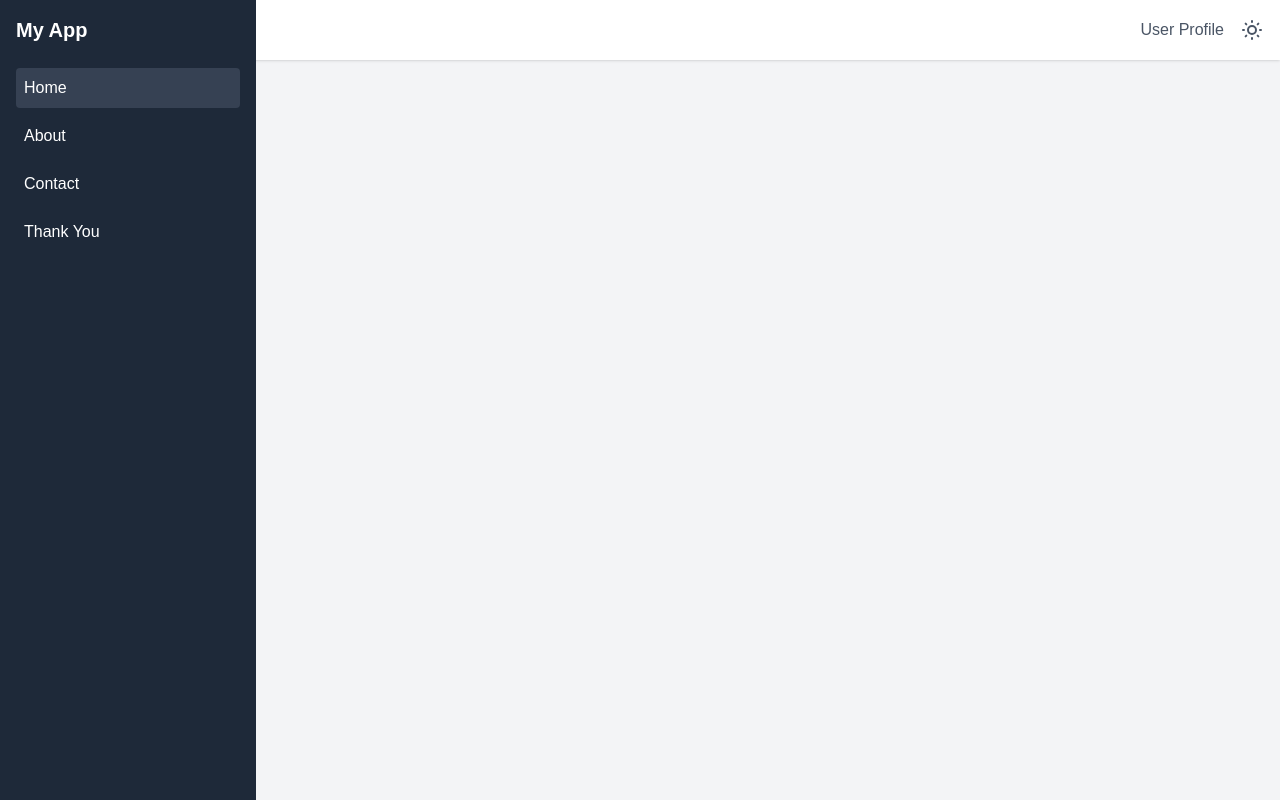
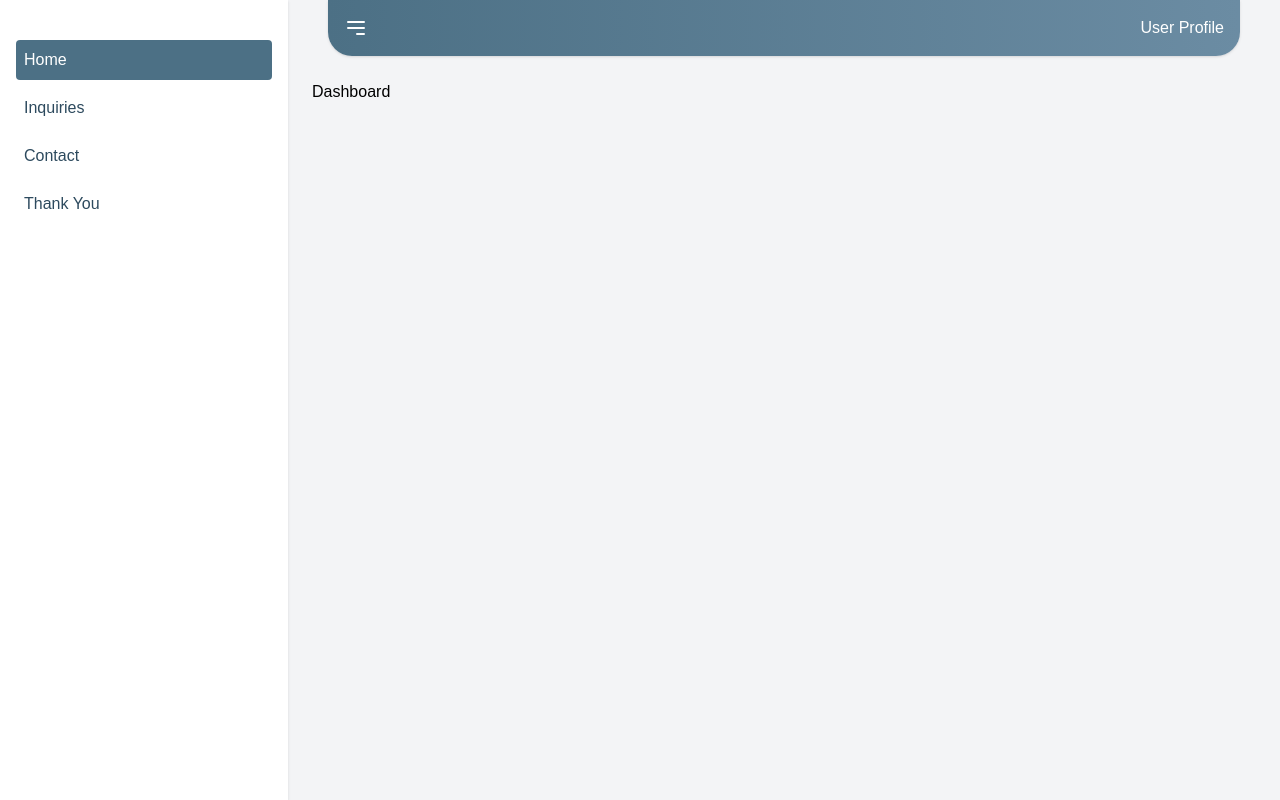
Before and after one commit to marketbytes-devops/almas-survey-webapp, a React (Vite) app in the folder frontend/: page / in a window 1280 px wide. Built offline with nearby package versions, Linux system fonts and the light colour scheme.

Commit message:
updated:: layout

```diff
--- a/frontend/package.json
+++ b/frontend/package.json
@@ -11,6 +11,7 @@
   },
   "dependencies": {
     "@tailwindcss/vite": "^4.1.12",
+    "framer-motion": "^12.23.12",
     "react": "^19.1.1",
     "react-dom": "^19.1.1",
     "react-router": "^7.8.1",
--- a/frontend/src/components/Layout/Sidebar/index.jsx
+++ b/frontend/src/components/Layout/Sidebar/index.jsx
@@ -1,78 +1,73 @@
 import { NavLink } from "react-router";
-import { useState } from "react";
+import { motion } from "framer-motion";
 
-const Sidebar = () => {
-  const [isOpen, setIsOpen] = useState(false);
+const sidebarVariants = {
+  open: { x: 0 },
+  closed: { x: "-100%" },
+};
 
-  const toggleSidebar = () => {
-    setIsOpen(!isOpen);
-  };
+const overlayVariants = {
+  open: { opacity: 0.5 },
+  closed: { opacity: 0 },
+};
 
+const Sidebar = ({ isOpen, toggleSidebar }) => {
   return (
     <>
-      {/* Sidebar */}
-      <div
-        className={`fixed inset-y-0 left-0 w-64 bg-gray-800 text-white transform ${
-          isOpen ? "translate-x-0" : "-translate-x-full"
-        } md:translate-x-0 transition-transform duration-300 ease-in-out z-30`}
+      <motion.div
+        className="fixed inset-y-0 left-0 w-72 bg-white shadow z-30 md:relative"
+        initial="closed"
+        animate={isOpen ? "open" : "closed"}
+        variants={sidebarVariants}
+        transition={{ duration: 0.3, ease: "easeInOut" }}
       >
-        <div className="p-4">
-          <div className="flex justify-between items-center">
-            <h2 className="text-xl font-bold">My App</h2>
-            <button className="md:hidden text-white" onClick={toggleSidebar}>
-              <svg
-                className="w-6 h-6"
-                fill="none"
-                stroke="currentColor"
-                viewBox="0 0 24 24"
-                xmlns="http://www.w3.org/2000/svg"
-              >
-                <path
-                  strokeLinecap="round"
-                  strokeLinejoin="round"
-                  strokeWidth="2"
-                  d="M6 18L18 6M6 6l12 12"
-                />
-              </svg>
-            </button>
-          </div>
-          <nav className="mt-6">
+        <div className="p-4 h-full flex flex-col">
+          <nav className="mt-6 flex-grow">
             <ul className="space-y-2">
               <li>
                 <NavLink
                   to="/"
                   className={({ isActive }) =>
-                    `block p-2 rounded ${
-                      isActive ? "bg-gray-700" : "hover:bg-gray-600"
+                    `block p-2 rounded ${isActive
+                      ? "bg-[#4c7085] text-white"
+                      : "text-[#2d4a5e] hover:bg-none hover:text-[#2d4a5e]"
                     }`
                   }
-                  onClick={() => setIsOpen(false)}
+                  onClick={() => {
+                    if (window.innerWidth < 768) toggleSidebar();
+                  }}
                 >
                   Home
                 </NavLink>
               </li>
               <li>
                 <NavLink
-                  to="/about"
+                  to="/inquiries"
                   className={({ isActive }) =>
-                    `block p-2 rounded ${
-                      isActive ? "bg-gray-700" : "hover:bg-gray-600"
+                    `block p-2 rounded ${isActive
+                      ? "bg-[#4c7085] text-white"
+                      : "text-[#2d4a5e] hover:bg-none hover:text-[#2d4a5e]"
                     }`
                   }
-                  onClick={() => setIsOpen(false)}
+                  onClick={() => {
+                    if (window.innerWidth < 768) toggleSidebar();
+                  }}
                 >
-                  About
+                  Inquiries
                 </NavLink>
               </li>
               <li>
                 <NavLink
-                  to= "/contact"
+                  to="/contact"
                   className={({ isActive }) =>
-                    `block p-2 rounded ${
-                      isActive ? "bg-gray-700" : "hover:bg-gray-600"
+                    `block p-2 rounded ${isActive
+                      ? "bg-[#4c7085] text-white"
+                      : "text-[#2d4a5e] hover:bg-none hover:text-[#2d4a5e]"
                     }`
                   }
-                  onClick={() => setIsOpen(false)}
+                  onClick={() => {
+                    if (window.innerWidth < 768) toggleSidebar();
+                  }}
                 >
                   Contact
                 </NavLink>
@@ -81,11 +76,14 @@ const Sidebar = () => {
                 <NavLink
                   to="/thank-you"
                   className={({ isActive }) =>
-                    `block p-2 rounded ${
-                      isActive ? "bg-gray-700" : "hover:bg-gray-600"
+                    `block p-2 rounded ${isActive
+                      ? "bg-[#4c7085] text-white"
+                      : "text-[#2d4a5e] hover:bg-none hover:text-[#2d4a5e]"
                     }`
                   }
-                  onClick={() => setIsOpen(false)}
+                  onClick={() => {
+                    if (window.innerWidth < 768) toggleSidebar();
+                  }}
                 >
                   Thank You
                 </NavLink>
@@ -93,14 +91,17 @@ const Sidebar = () => {
             </ul>
           </nav>
         </div>
-      </div>
-
-      {/* Overlay for mobile */}
+      </motion.div>
       {isOpen && (
-        <div
-          className="fixed inset-0 bg-black bg-opacity-50 z-20 md:hidden"
+        <motion.div
+          className="fixed inset-0 backdrop-brightness-50 z-20 md:hidden"
           onClick={toggleSidebar}
-        ></div>
+          initial="closed"
+          animate="open"
+          exit="closed"
+          variants={overlayVariants}
+          transition={{ duration: 0.3 }}
+        />
       )}
     </>
   );
--- a/frontend/src/components/Layout/Topbar/index.jsx
+++ b/frontend/src/components/Layout/Topbar/index.jsx
@@ -1,9 +1,12 @@
-const Topbar = () => {
+import { motion } from "framer-motion";
+
+const Topbar = ({ toggleSidebar, isOpen }) => {
   return (
-    <div className="bg-white shadow p-4 flex items-center justify-between sticky top-0 z-10">
-      <button
-        className="md:hidden text-gray-800"
-        onClick={() => document.querySelector(".transform").parentNode.firstChild.click()}
+    <div className={`bg-gradient-to-r from-[#4c7085] to-[#6b8ca3] shadow p-4 flex items-center justify-between sticky top-0 z-10 rounded-t-none rounded-b-3xl ${isOpen ? "mx-10" : "w-full"}`}>
+      <motion.button
+        className="text-white"
+        onClick={toggleSidebar}
+        transition={{ duration: 0.3 }}
       >
         <svg
           className="w-6 h-6"
@@ -16,29 +19,12 @@ const Topbar = () => {
             strokeLinecap="round"
             strokeLinejoin="round"
             strokeWidth="2"
-            d="M4 6h16M4 12h16m-7 6h7"
+            d={isOpen ? "M4 6h16M4 12h16m-7 6h7" : "M6 18L18 6M6 6l12 12"}
           />
         </svg>
-      </button>
-      <h1 className="text-xl font-semibold">My App</h1>
+      </motion.button>
       <div className="flex space-x-4">
-        <span className="text-gray-600 hidden md:block">User Profile</span>
-        <button className="text-gray-600 hover:text-gray-800">
-          <svg
-            className="w-6 h-6"
-            fill="none"
-            stroke="currentColor"
-            viewBox="0 0 24 24"
-            xmlns="http://www.w3.org/2000/svg"
-          >
-            <path
-              strokeLinecap="round"
-              strokeLinejoin="round"
-              strokeWidth="2"
-              d="M12 3v1m0 16v1m9-9h-1M4 12H3m15.364 6.364l-.707-.707M6.343 6.343l-.707-.707m12.728 0l-.707.707M6.343 17.657l-.707.707M16 12a4 4 0 11-8 0 4 4 0 018 0z"
-            />
-          </svg>
-        </button>
+        <span className="text-white hidden md:block">User Profile</span>
       </div>
     </div>
   );
--- a/frontend/src/components/Layout/index.jsx
+++ b/frontend/src/components/Layout/index.jsx
@@ -1,14 +1,29 @@
 import { Outlet } from "react-router";
+import { useState, useEffect } from "react";
 import Sidebar from "./Sidebar";
 import Topbar from "./Topbar";
 
 const Layout = () => {
+  const [isOpen, setIsOpen] = useState(window.innerWidth >= 768);
+
+  useEffect(() => {
+    const handleResize = () => {
+      setIsOpen(window.innerWidth >= 768);
+    };
+    window.addEventListener("resize", handleResize);
+    return () => window.removeEventListener("resize", handleResize);
+  }, []);
+
+  const toggleSidebar = () => {
+    setIsOpen(!isOpen);
+  };
+
   return (
     <div className="flex min-h-screen bg-gray-100">
-      <Sidebar />
-      <div className="flex-1 flex flex-col">
-        <Topbar />
-        <main className="flex-1 p-4 md:p-6">
+      {isOpen && <Sidebar isOpen={isOpen} toggleSidebar={toggleSidebar} />}
+      <div className={`flex flex-col ${isOpen ? "flex-1" : "w-full"}`}>
+        <Topbar toggleSidebar={toggleSidebar} isOpen={isOpen} />
+        <main className={`flex-1 p-4 md:p-6 ${isOpen ? "" : "w-full"}`}>
           <Outlet />
         </main>
       </div>
```
Also changed, not shown: 1 other file (tests, documents, lock files or other folders).
